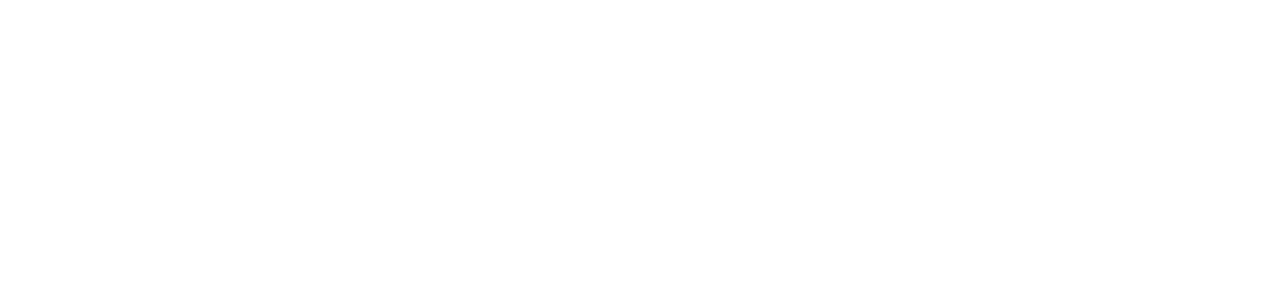
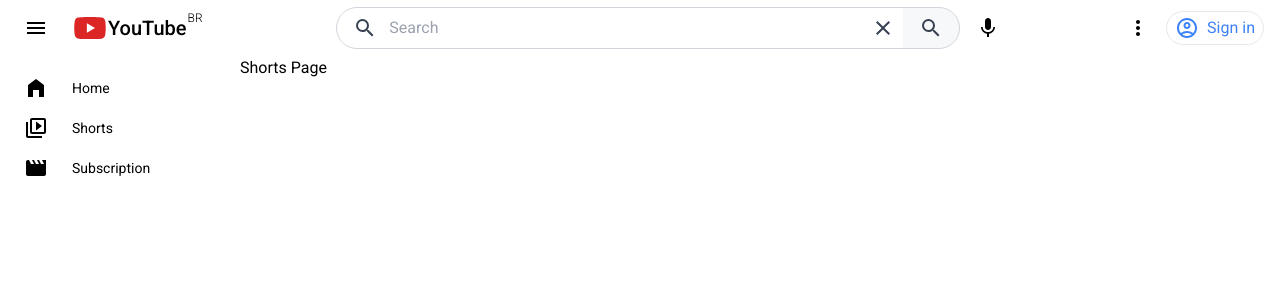
Before and after one commit to vedrigo/youtube-clone, a Next.js app: page /shorts/123 in a window 1280 px wide. Shown: the top 300 px of the page. Built offline with nearby package versions, Linux system fonts and the light colour scheme.

Commit message:
styles: add cabeçalho e menu como layout padrão

```diff
--- a/src/app/feed/subscriptions/page.tsx
+++ b/src/app/feed/subscriptions/page.tsx
@@ -1,5 +1,5 @@
 const SubscriptionPage = () => {
-  return <div></div>;
+  return <div>Subscriptions Page</div>;
 };
 
 export default SubscriptionPage;
--- a/src/app/layout.tsx
+++ b/src/app/layout.tsx
@@ -1,4 +1,6 @@
 import { Roboto } from "next/font/google";
+import { AppDrawer } from "../components/app-drawer";
+import { MastHead } from "../components/masthead";
 import "./globals.css";
 
 const roboto = Roboto({
@@ -18,7 +20,13 @@
 }) {
   return (
     <html lang="en">
-      <body className={roboto.className}>{children}</body>
+      <body className={roboto.className}>
+        <main className="h-screen">
+          <MastHead />
+          <AppDrawer />
+          <div className="ml-60 mt-14">{children}</div>
+        </main>
+      </body>
     </html>
   );
 }
--- a/src/app/page.tsx
+++ b/src/app/page.tsx
@@ -1,12 +1,6 @@
-import { AppDrawer } from "../components/app-drawer";
-import { MastHead } from "../components/masthead";
-
 export default function Home() {
   return (
-    <main className="h-screen">
-      <MastHead />
-      <AppDrawer />
-      <div className="ml-60 mt-14">
+    <>
       <div className="ml-3 flex flex-1 space-x-3 p-3">
         <div className="h-8 w-10 flex-shrink-0 rounded-lg bg-black bg-opacity-80"></div>
         <div className="h-8 w-32 flex-shrink-0 rounded-lg bg-black bg-opacity-5"></div>
@@ -14,7 +8,6 @@
       <div className="ml-3 p-7">
         <div className="h-48 w-80 rounded-lg bg-black bg-opacity-5"></div>
       </div>
-      </div>
-    </main>
+    </>
   );
 }
--- a/src/app/shorts/[videoId]/page.tsx
+++ b/src/app/shorts/[videoId]/page.tsx
@@ -1,5 +1,5 @@
 const ShortsPage = () => {
-  return <div></div>;
+  return <div>Shorts Page</div>;
 };
 
 export default ShortsPage;
--- a/src/app/watch/page.tsx
+++ b/src/app/watch/page.tsx
@@ -1,3 +1,3 @@
 export default function VideoPage() {
-  return <div>video</div>;
+  return <div>Video Page</div>;
 }
```
Lines whose indentation alone changed are shown as unchanged.
